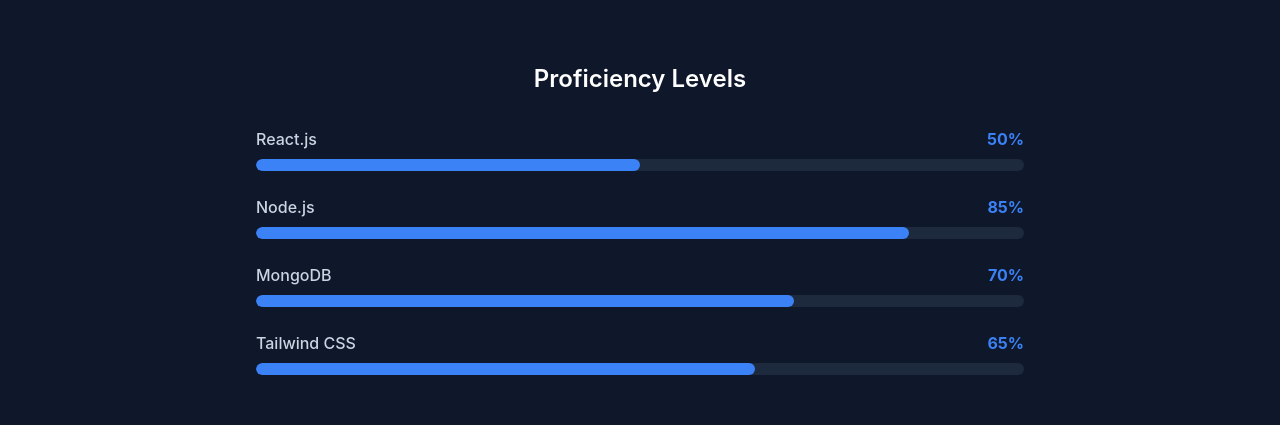
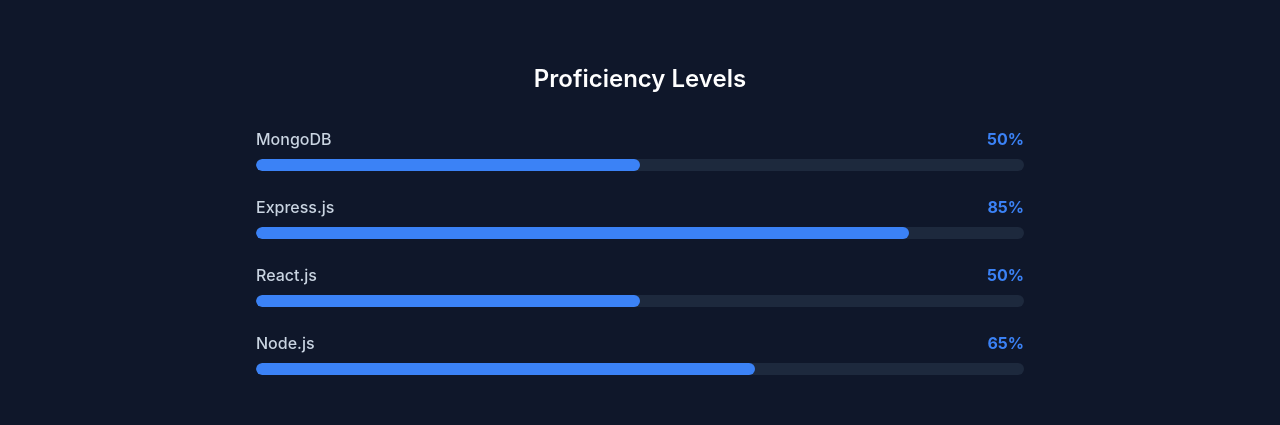
Before and after one commit to RajbanshiBittu/Portfolio, a React app: page / in a window 1280 px wide. Shown: the part 2167-2592 px from the top of the page. Built offline with nearby package versions, Linux system fonts and the light colour scheme; the HTML template or start-up script is replaced by a standard one.

Commit message:
first change

```diff
--- a/src/components/Skills.jsx
+++ b/src/components/Skills.jsx
@@ -25,10 +25,10 @@
 ];
 
 const proficiency = [
+  { name: "MongoDB", level: 50 },
+  { name: "Express.js", level: 85 },
   { name: "React.js", level: 50 },
-  { name: "Node.js", level: 85 },
-  { name: "MongoDB", level: 70 },
-  { name: "Tailwind CSS", level: 65 },
+  { name: "Node.js", level: 65 },
 ];
 
 const Skills = () => {
```
